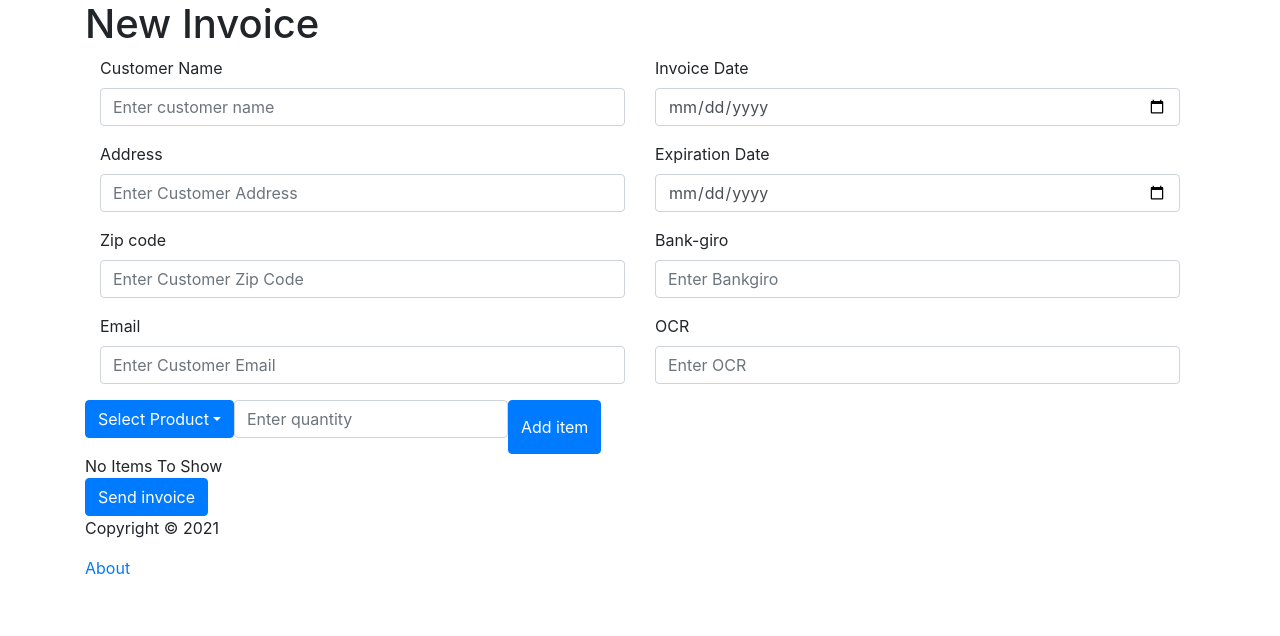
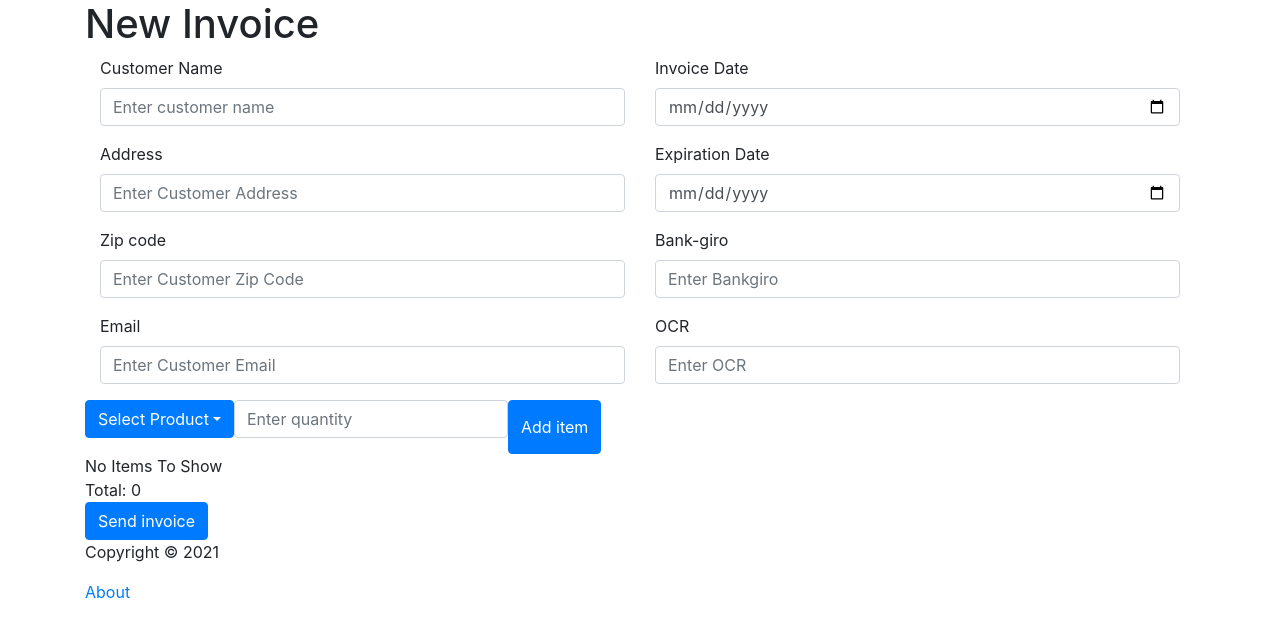
Before and after one commit to gabrieloldaccount/finman-frontend, a React (Create React App) app: page / in a window 1280 px wide. Shown: the top 636 px of the page. Built offline with nearby package versions, Linux system fonts and the light colour scheme; data requests are answered from the project's data file.

Commit message:
can now see the total sum of products in both the create invoice page and the all-invoice-page
Co-authored-by: Puh00 <54896147+Puh00@users.noreply.github.com>
Co-authored-by: stinahagl <stihag@student.chalmers.se>

```diff
--- a/db.json
+++ b/db.json
@@ -39,6 +39,13 @@
           "name": "Soda",
           "price": 10,
           "unit": "st"
+        },
+        {
+          "id": 2052931,
+          "quantity": "3",
+          "name": "Soda",
+          "price": 1,
+          "unit": "st"
         }
       ],
       "id": 7
--- a/src/components/AddInvoice.js
+++ b/src/components/AddInvoice.js
@@ -58,6 +58,12 @@ const AddInvoice = ({productList, onAddInvoice}) => {
     //Deletes an item from the invoice's items list
     const deleteItem = (id) => {
         setItems(items.filter((item) => item.id !== id))
+    }
+
+    const sumOfProducts = (items) => {
+        let sum = 0;
+        items.forEach(product => sum += product.price * product.quantity);
+        return sum;
     }
 
     return (
@@ -123,6 +129,11 @@ const AddInvoice = ({productList, onAddInvoice}) => {
                         'No Items To Show '
                     )}
                 </Row>
+
+                <Row>
+                        {"Total: " + sumOfProducts(items)}
+                </Row>
+
                 <Row>
                     <Button variant="primary" type='submit' onClick={onSubmit}>
                         Send invoice
--- a/src/components/seeInvoicesComponents/InvoiceList.js
+++ b/src/components/seeInvoicesComponents/InvoiceList.js
@@ -16,7 +16,7 @@ const InvoiceList = ({invoiceList}) => {
             <tbody>
             {
                 invoiceList.map(
-                    (invoice) =>(
+                    (invoice) => (
                         <tr key={invoice.id}>
                             <td>{invoice.invoiceDate}</td>
                             <td>{invoice.id}</td>
```
